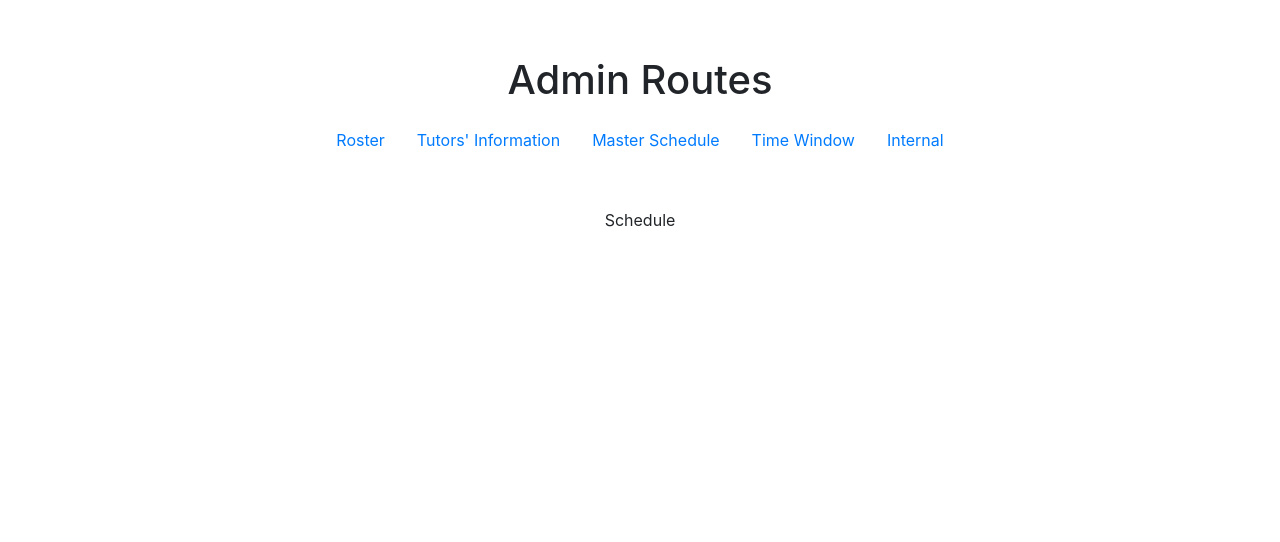
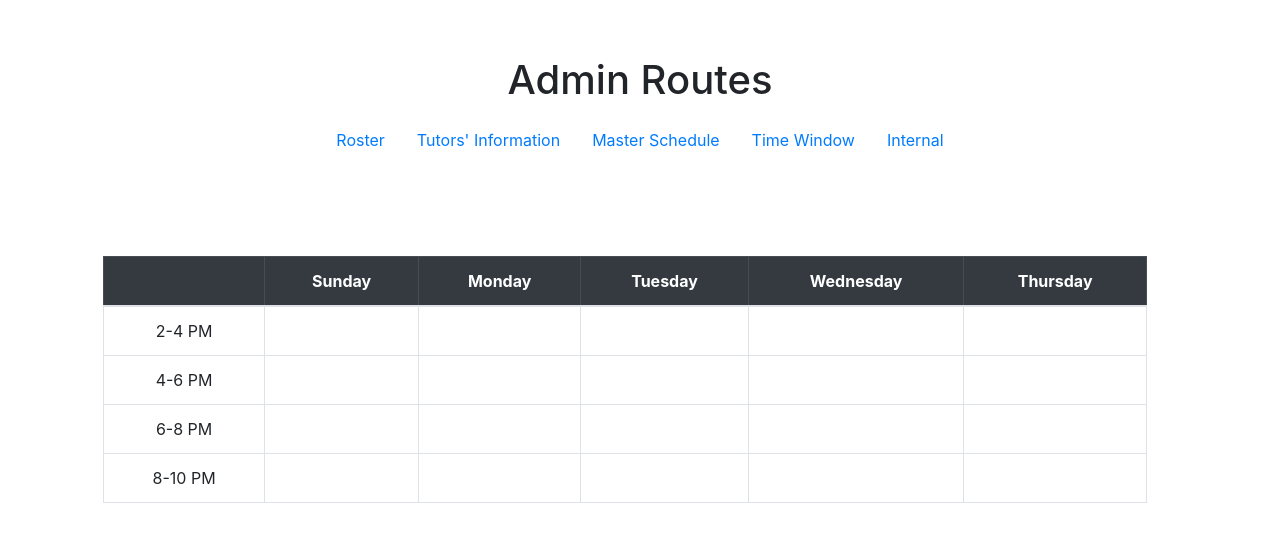
Before and after one commit to gpham99/qrc-schedule-system, a React (Create React App) app in the folder frontend/: page /admin/schedule in a window 1280 px wide. Shown: the top 542 px of the page. Built offline with nearby package versions, Linux system fonts and the light colour scheme; no server answers.

Commit message:
copying giang's branch to incorporate routing

```diff
--- a/frontend/src/Components/Admin/Schedule.js
+++ b/frontend/src/Components/Admin/Schedule.js
@@ -1,9 +1,62 @@
-import React from 'react'
+import { Card, Container } from "react-bootstrap";
 
 const Schedule = () => {
   return (
-    <div>Schedule</div>
-  )
-}
+    <div class="container p-5">
+      <div class="row">
+        <div class="col-md-12">
+          <div class="table-responsive row justify-content center">
+            <table class="table table-bordered">
+              <thead class="table-dark">
+                <tr>
+                  <th></th>
+                  <th>Sunday</th>
+                  <th>Monday</th>
+                  <th>Tuesday</th>
+                  <th>Wednesday</th>
+                  <th>Thursday</th>
+                </tr>
+              </thead>
+              <tbody>
+                <tr>
+                  <td>2-4 PM</td>
+                  <td></td>
+                  <td></td>
+                  <td></td>
+                  <td></td>
+                  <td></td>
+                </tr>
+                <tr>
+                  <td>4-6 PM</td>
+                  <td></td>
+                  <td></td>
+                  <td></td>
+                  <td></td>
+                  <td></td>
+                </tr>
+                <tr>
+                  <td>6-8 PM</td>
+                  <td></td>
+                  <td></td>
+                  <td></td>
+                  <td></td>
+                  <td></td>
+                </tr>
+                <tr>
+                  <td>8-10 PM</td>
+                  <td></td>
+                  <td></td>
+                  <td></td>
+                  <td></td>
+                  <td></td>
+                </tr>
+              </tbody>
+            </table>
+          </div>
+        </div>
+      </div>
+    </div>
+  );
+};
 
-export default Schedule
+export default Schedule;
```
